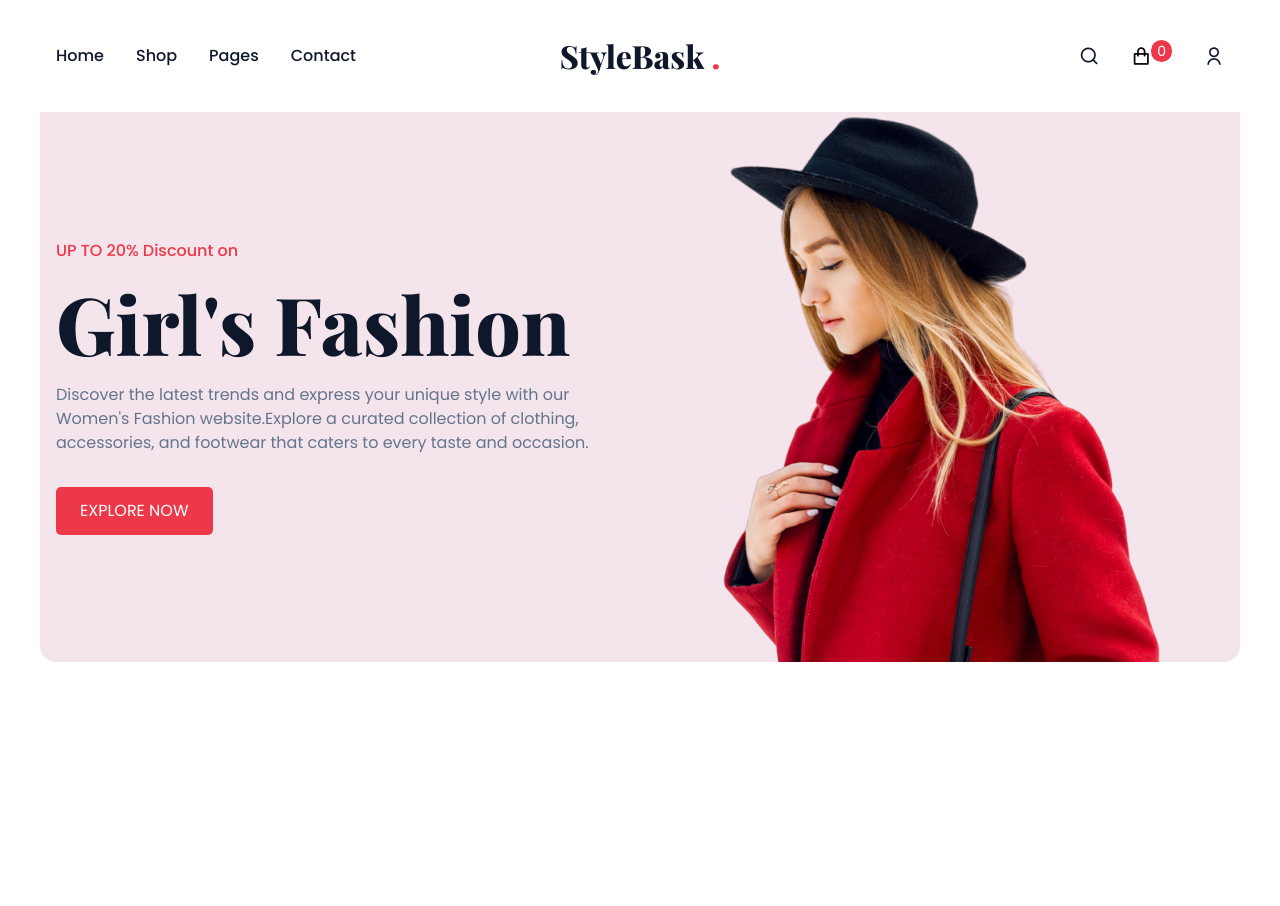
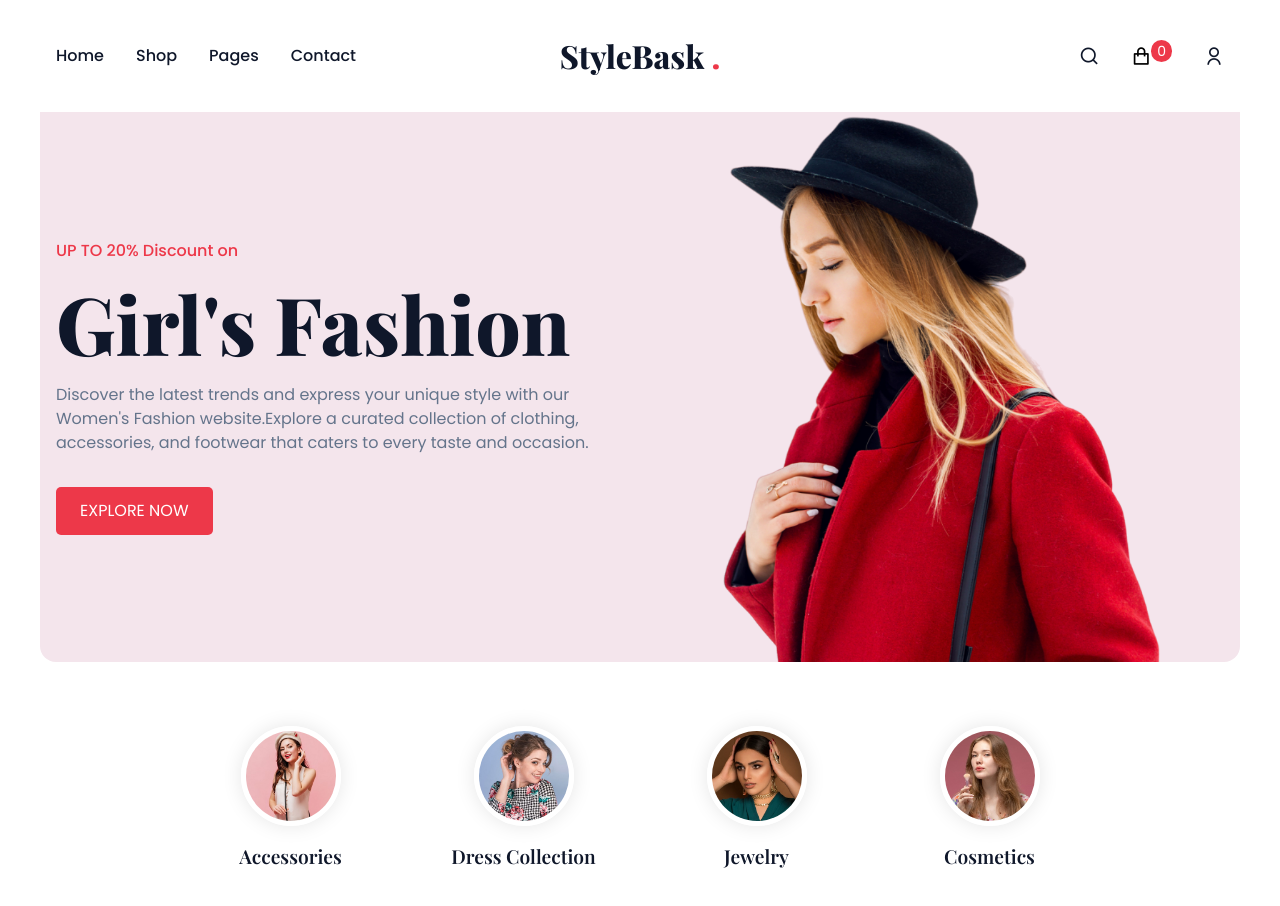
Before and after one commit to RakibHossen678/Ecommerce-Frontend, a React (Vite) app: page / in a window 1280 px wide. Shown: the top 906 px of the page. Before the commit the page ends 800 px from the top, so only its background shows below. Built offline with nearby package versions, Linux system fonts and the light colour scheme.

Commit message:
added category section

```diff
--- /dev/null
+++ b/src/Pages/Home/Categories.jsx
@@ -0,0 +1,32 @@
+import { Link } from "react-router-dom";
+import cat1 from "../../assets/category-1.jpg";
+import cat2 from "../../assets/category-2.jpg";
+import cat3 from "../../assets/category-3.jpg";
+import cat4 from "../../assets/category-4.jpg";
+
+const Categories = () => {
+  const categories = [
+    { name: "Accessories", path: "accessories", image: cat1 },
+    { name: "Dress Collection", path: "dress", image: cat2 },
+    { name: "Jewelry", path: "jewelry", image: cat3 },
+    { name: "Cosmetics", path: "cosmetics", image: cat4 },
+  ];
+  return (
+    <>
+      <div className="product__grid">
+        {categories.map((category, idx) => (
+          <Link
+            key={idx}
+            to={`categories/${category.path}`}
+            className="categories__card"
+          >
+            <img src={category.image} alt={category.name} />
+            <h4>{category.name} </h4>
+          </Link>
+        ))}
+      </div>
+    </>
+  );
+};
+
+export default Categories;
--- a/src/Pages/Home/Home.jsx
+++ b/src/Pages/Home/Home.jsx
@@ -1,10 +1,12 @@
 import Banner from "./Banner";
+import Categories from "./Categories";
 
 
 const Home = () => {
   return (
     <>
       <Banner/>
+      <Categories/>
     </>
   );
 };
```
